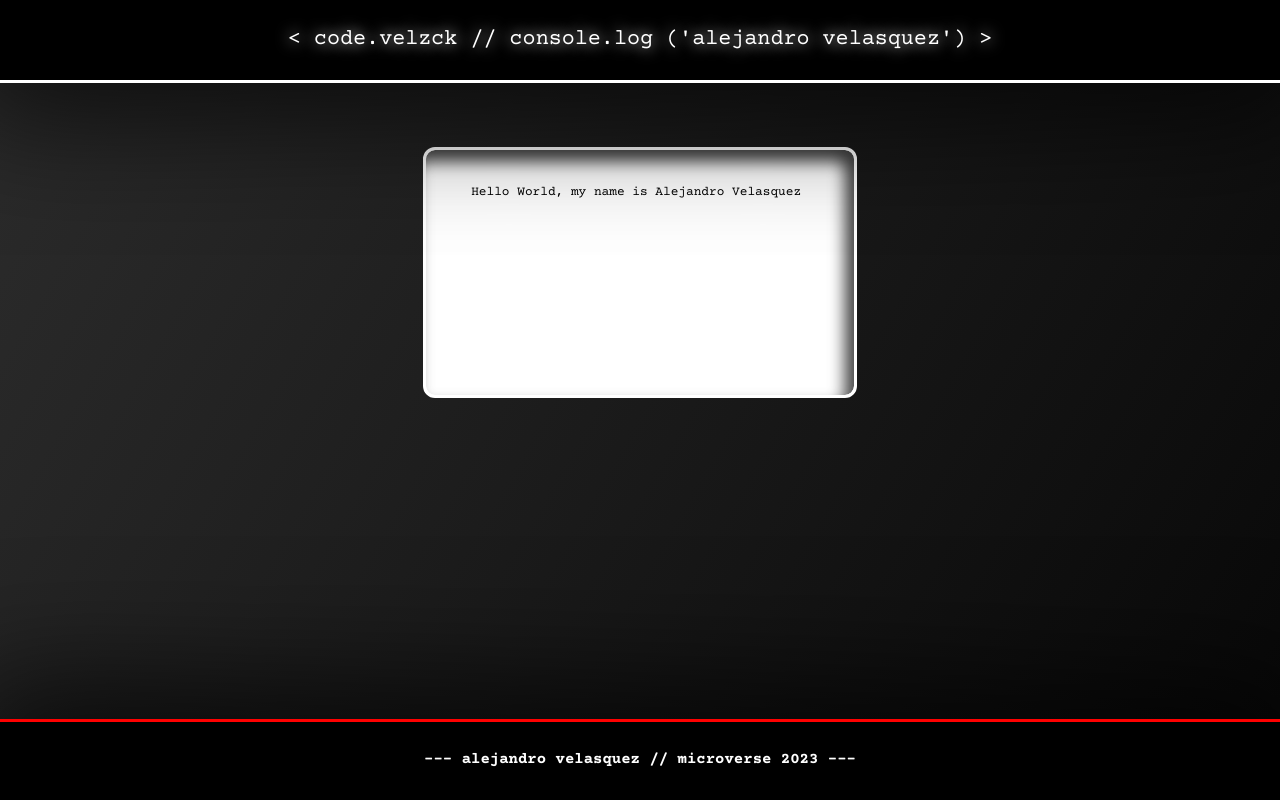
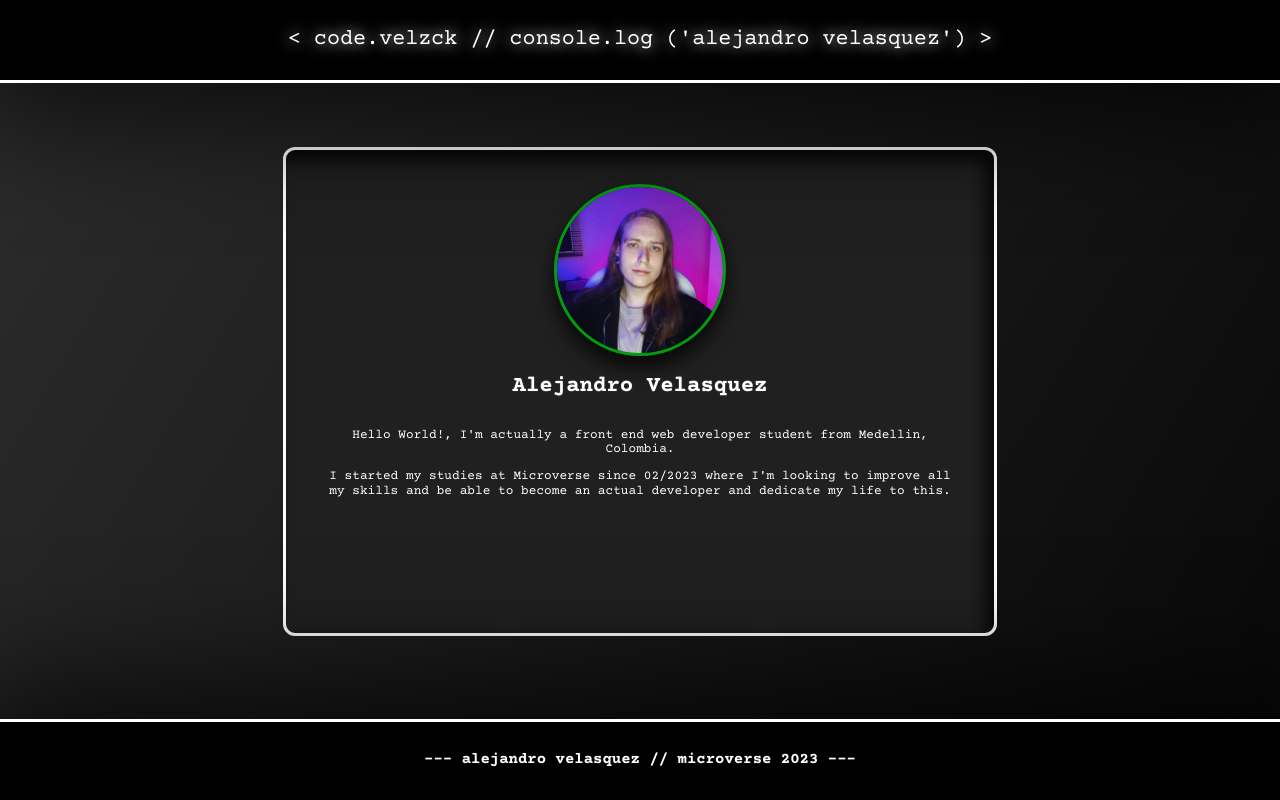
Before and after one commit to VelzckC0D3/Portfolio_v1, a plain HTML site: page index.html in a window 1280 px wide. Drawn offline with nearby package versions, Linux system fonts and the light colour scheme.

Commit message:
Image Addition
I added a profile picture  for my presentation card

```diff
--- a/CSS/style.css
+++ b/CSS/style.css
@@ -131,13 +131,31 @@ body {
 }
 
 #card {
-  width: 30vw;
-  height: 25vh;
+  width: 50vw;
+  height: 52vh;
   align-self: center;
-  background-color: white !important;
+  background-color: #202020 !important;
   border-radius: 12px;
   border: 3px solid rgb(255, 255, 255);
-  padding: 2rem;
+  padding: 3rem;
+  display: flex;
+  flex-direction: column;
+  justify-content: flex-start;
+  text-align: center;
+}
+
+#imageContainer img{
+  border-radius: 50%;
+  max-width: 13vw;
+  -webkit-box-shadow: 0px 12px 20px 0px rgba(0,0,0,0.75);
+  box-shadow: 0px 12px 20px 0px rgba(0,0,0,0.75);
+  border: 3px solid rgb(0, 158, 13);
+}
+
+#card h1 {
+  font-size: 2rem;
+  color: white;
+  animation: glow 2.3s ease-out infinite;
 }
 
 #card::before {
@@ -173,6 +191,7 @@ body {
    cursor: text;
    height: 2vh;
    z-index: 2;
+   color: white;
 }
 
 #card::after {
@@ -180,26 +199,6 @@ body {
   width: 30vw;
   height: 12.5vw;
   position: absolute;
-}
-
-#card p::after {
-  content: "|";
-  animation: text 1.2s infinite;
-}
-
-@keyframes text {
-  0% {
-    opacity: 0;
-  }
-  30% {
-    opacity: 0;
-  }
-  50% {
-    opacity: 1;
-  }
-  75% {
-    opacity: 1;
-  }
 }
 
 /* ---- CARD // CARD // CARD ---- */
@@ -216,7 +215,7 @@ body {
   left: 0;
   right: 0;
   bottom: 0;
-  background-color: black;
+  background-color: rgb(0, 0, 0);
   color: white;
   cursor: default;
 }
@@ -224,7 +223,7 @@ body {
 #footer::before {
     content: "";
     z-index: 2;
-    background-color: red;
+    background-color: rgb(255, 255, 255);
     width: 100vw;
     height: 3px;
     top: -1px;
--- a/index.html
+++ b/index.html
@@ -31,7 +31,14 @@
 
     <section id="cardContainer" class="container">
         <div id="card" class="container shadowInset">
-            <p>Hello World, my name is Alejandro Velasquez</p>
+            <div id="imageContainer">
+                <img src="CSS/img/profile.png" alt="">
+            </div>
+            <h1>Alejandro Velasquez</h1>
+            <p>Hello World!, I'm actually a front end web developer student from Medellin, Colombia.
+            </p>
+            <p>I started my studies at Microverse since 02/2023 where I'm looking to improve all my skills and be able
+                to become an actual developer and dedicate my life to this.</p>
         </div>
     </section>
 
```
Also changed, not shown: CSS/img/profile.png (added).
